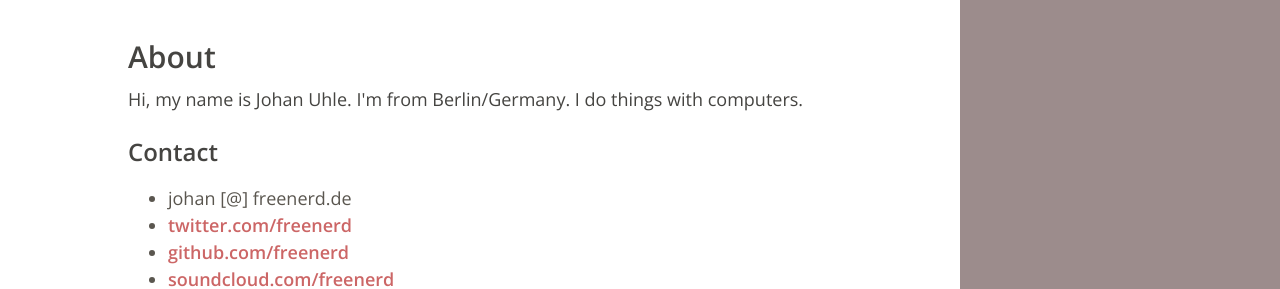
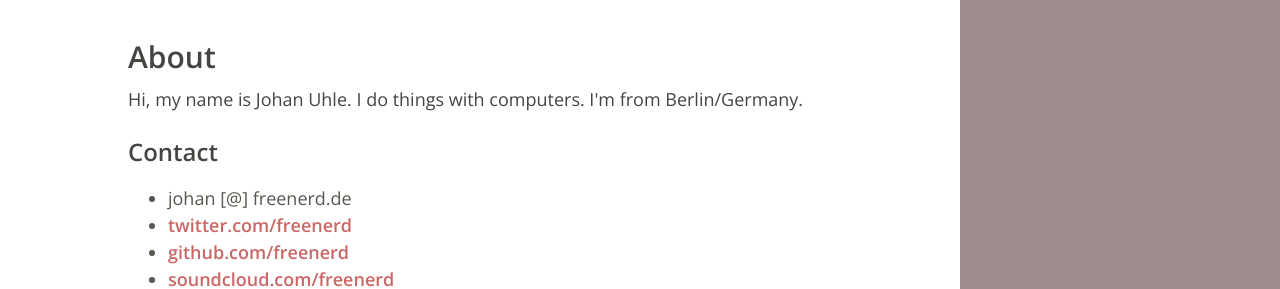
Before and after one commit to freenerd/freenerd.github.io, a Jekyll site: the page built from about/index.md, in a window 1280 px wide. Shown: the part 171-460 px from the top of the page. Built offline with Jekyll 4.4.1, drawn with Linux system fonts in a browser that asks for light colours; Markdown is read by kramdown in place of the engine named in the settings.

```diff
--- a/about/index.md
+++ b/about/index.md
@@ -8,7 +8,7 @@ title: 'About'
 
   <h1>About</h1>
 
-  <p>Hi, my name is Johan Uhle. I'm from Berlin/Germany. I do things with computers.</p>
+  <p>Hi, my name is Johan Uhle. I do things with computers. I'm from Berlin/Germany.</p>
 
   <h3>Contact</h3>
 
```
